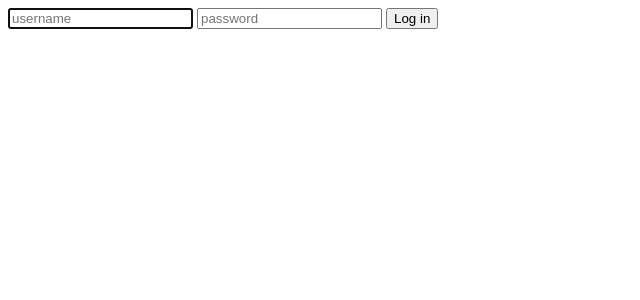
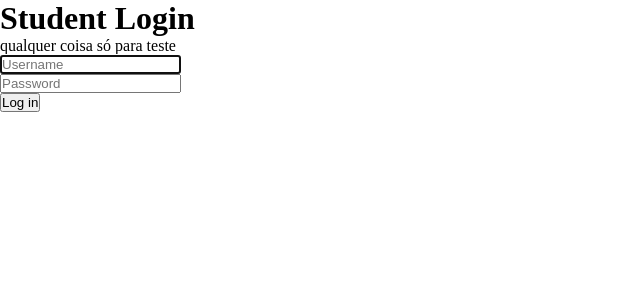
Before and after one commit to EduardoRibeiroOl/Student-page, a Flask app: page / in a window 1280 px wide. Shown: the top 300 px of the page, without its empty margins (0-640 px from the left). Run offline with Flask 3, Linux system fonts and the light colour scheme.

Commit message:
alterações no html login e renomeação do css

```diff
--- /dev/null
+++ b/static/styles.css
@@ -0,0 +1,4 @@
+*{
+    padding: 0;
+    margin: 0;
+}
--- a/templates/layout.html
+++ b/templates/layout.html
@@ -3,17 +3,16 @@
 <head>
     <meta charset="UTF-8">
     <meta name="viewport" content="width=device-width, initial-scale=1.0">
+    <link href="/static/styles.css" rel="stylesheet">
+    <link rel="stylesheet" href="https://cdnjs.cloudflare.com/ajax/libs/font-awesome/6.4.2/css/all.min.css">
+
     <title>{% block title %}{% endblock %}</title> <!--switch to the title of the page-->
 </head>
 <body>
-
-
 
     <main>
         {% block main%}{% endblock %} <!--structure of the page-->
     </main>
 
-
-
 </body>
 </html>
--- a/templates/login.html
+++ b/templates/login.html
@@ -6,12 +6,23 @@
 
 {% block main %}
 
-    <div><!-- formulario de login -->
-        <form action="/" method="post">
-            <input autocomplete="off" autofocus class="form-control mx-auto w-auto" name="username" placeholder="username" type="text">
-            <input autocomplete="off" autofocus class="form-control mx-auto w-auto" name="password" placeholder="password" type="password">
-            <button type="submit">Log in</button>
-        </form>
+    <div class="right"><!-- formulario de login -->
+        <div>
+            <h1>Student Login</h1>
+            <p>qualquer coisa só para teste</p>
+
+            <form action="/" method="post">
+                    <div class="form_element">
+                        <input autocomplete="off" autofocus class="form-control mx-auto w-auto" name="username" placeholder="Username" type="text">
+                    </div>
+                    <div class="form_element">
+                        <input autocomplete="off" autofocus class="form-control mx-auto w-auto" name="password" placeholder="Password" type="password">
+                    </div>
+                    <div class="form_element">
+                        <button type="submit">Log in</button>
+                    </div>
+            </form>
+        </div>
     <div>
 
 {% endblock %}
```
Also changed, not shown: static/style.css (deleted, +0 -8 lines), app.py (line endings or trailing spaces), templates/homepage.html (line endings or trailing spaces).
